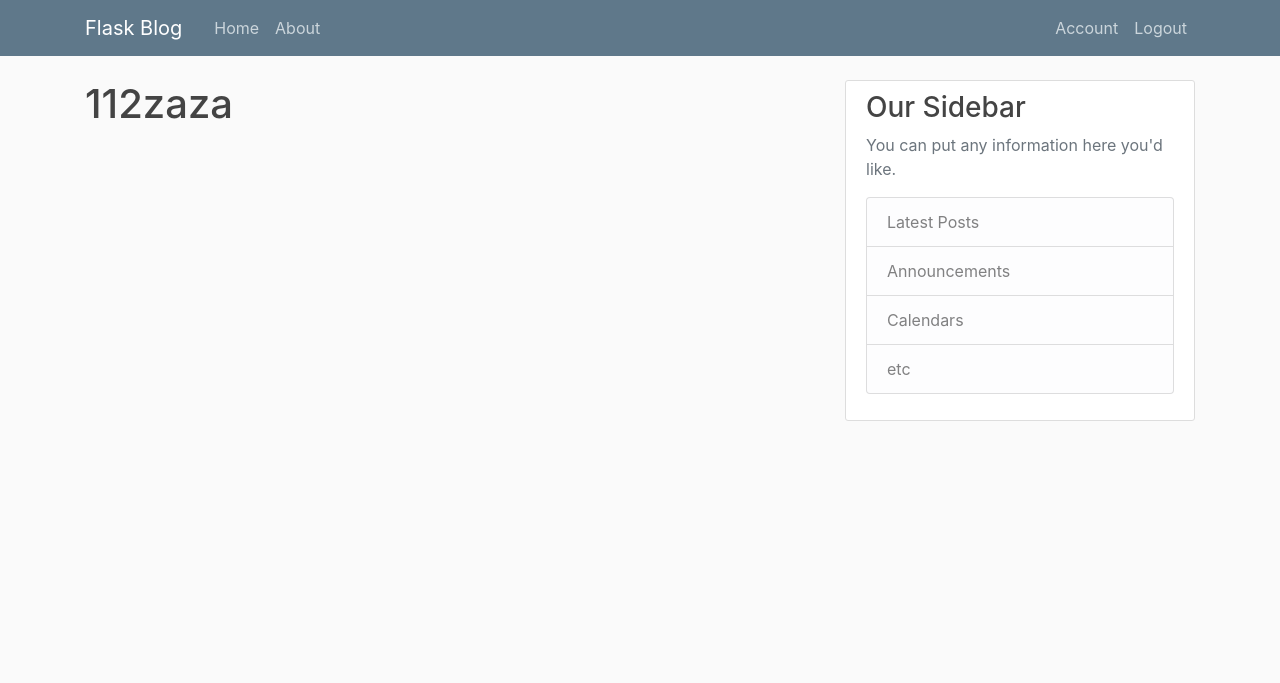
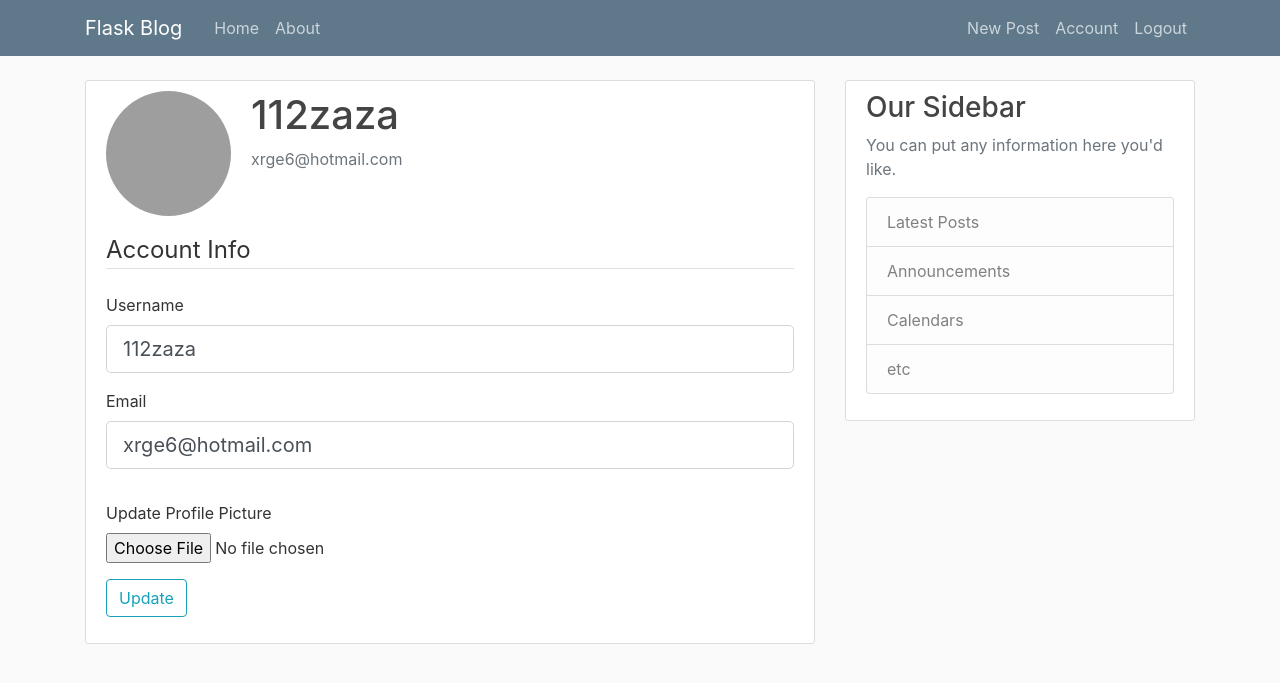
Before and after one commit to ibrahimaltay/PythonWeb, a Flask app: page /account in a window 1280 px wide. Shown: the top 683 px of the page. Run offline with Flask 2, Linux system fonts and the light colour scheme; a user stored in the database is signed in; some libraries are stand-ins or nearby versions; grey boxes are pictures that could not be loaded.

Commit message:
Add files via upload

```diff
--- a/Flask/flaskblog/templates/account.html
+++ b/Flask/flaskblog/templates/account.html
@@ -1,4 +1,98 @@
 {% extends "layout.html" %}
 {% block asd %}
-<h1>{{ current_user.username }}</h1>
+
+	<div class="content-section">
+		<div class="media">
+			<img class="rounded-circle account-img" src="{{image_file}}">
+			<div class="media-body">
+				<h2 class="account-heading">
+					{{ current_user.username }}
+				</h2>
+				<p class="text-secondary">
+						{{ current_user.email }}
+					</p>
+			</div>
+
+		</div>
+
+
+		<form method="POST" action="" enctype="multipart/form-data">
+
+		{{ form.hidden_tag() }}
+		<fieldset class="form-group">
+			<legend class="border-bottom mb-4">Account Info
+			</legend>
+
+			<div class="form-group">
+				{{ form.username.label(class="form-control-label") }}
+
+				{% if form.username.errors %}
+					{{ form.username(class="form-control form-control-lg is-invalid") }}
+					<div class="invalid-feedback">
+						 {% for error in form.username.errors  %}
+						 <span>
+						 	{{error}}
+						 </span>
+						 {%endfor%}
+					</div>
+				{% else %}
+
+					{{ form.username(class="form-control form-control-lg") }}
+
+
+				{% endif %}
+
+
+
+
+			</div>
+
+			<div class="form-group">
+				{{ form.email.label(class="form-control-label") }}
+				{% if form.email.errors %}
+					{{ form.email(class="form-control form-control-lg is-invalid") }}
+					<div class="invalid-feedback">
+						 {% for error in form.email.errors  %}
+						 <span>
+						 	{{error}}
+						 </span>
+						 {%endfor%}
+					</div>
+				{% else %}
+
+					{{ form.email(class="form-control form-control-lg") }}
+
+
+				{% endif %}
+			</div>
+		</fieldset>
+
+
+
+		<div class="form-group">
+				{{ form.picture.label()}}
+				{{ form.picture(class="form-control-file" )}}
+				{% if form.picture.errors %}
+					{% for error in form.picture.errors %}
+					<span class="text-danger">
+						{{error}}
+					</span>
+					</br>
+					{%endfor%}
+				{% endif %}
+
+		</div>
+
+
+
+		<div class="form-group">
+				{{ form.submit(class="btn btn-outline-info") }}
+		</div>
+
+
+	  </form>
+
+
+	</div>
+
 {%endblock asd%}
--- a/Flask/flaskblog/templates/layout.html
+++ b/Flask/flaskblog/templates/layout.html
@@ -41,9 +41,12 @@
 		        <div class="navbar-nav">
 		        	{%if current_user.is_authenticated%}
 
+		        		<a class="nav-item nav-link" href="{{url_for('new_post')}}">New Post</a>
 
 		        		<a class="nav-item nav-link" href="{{url_for('account')}}">Account</a>
+
 		        		<a class="nav-item nav-link" href="{{url_for('logout')}}">Logout</a>
+
 		        	{%else%}
 		          		<a class="nav-item nav-link" href="{{url_for('login')}}">Login</a>
 		          		<a class="nav-item nav-link" href="{{url_for('register')}}">Register</a>
```
Also changed, not shown: Flask/flaskblog/templates/create_post.html (added, +54 -0 lines), Flask/flaskblog/templates/home.html (+4 -3 lines), Flask/flaskblog/templates/post.html (added, +59 -0 lines).
